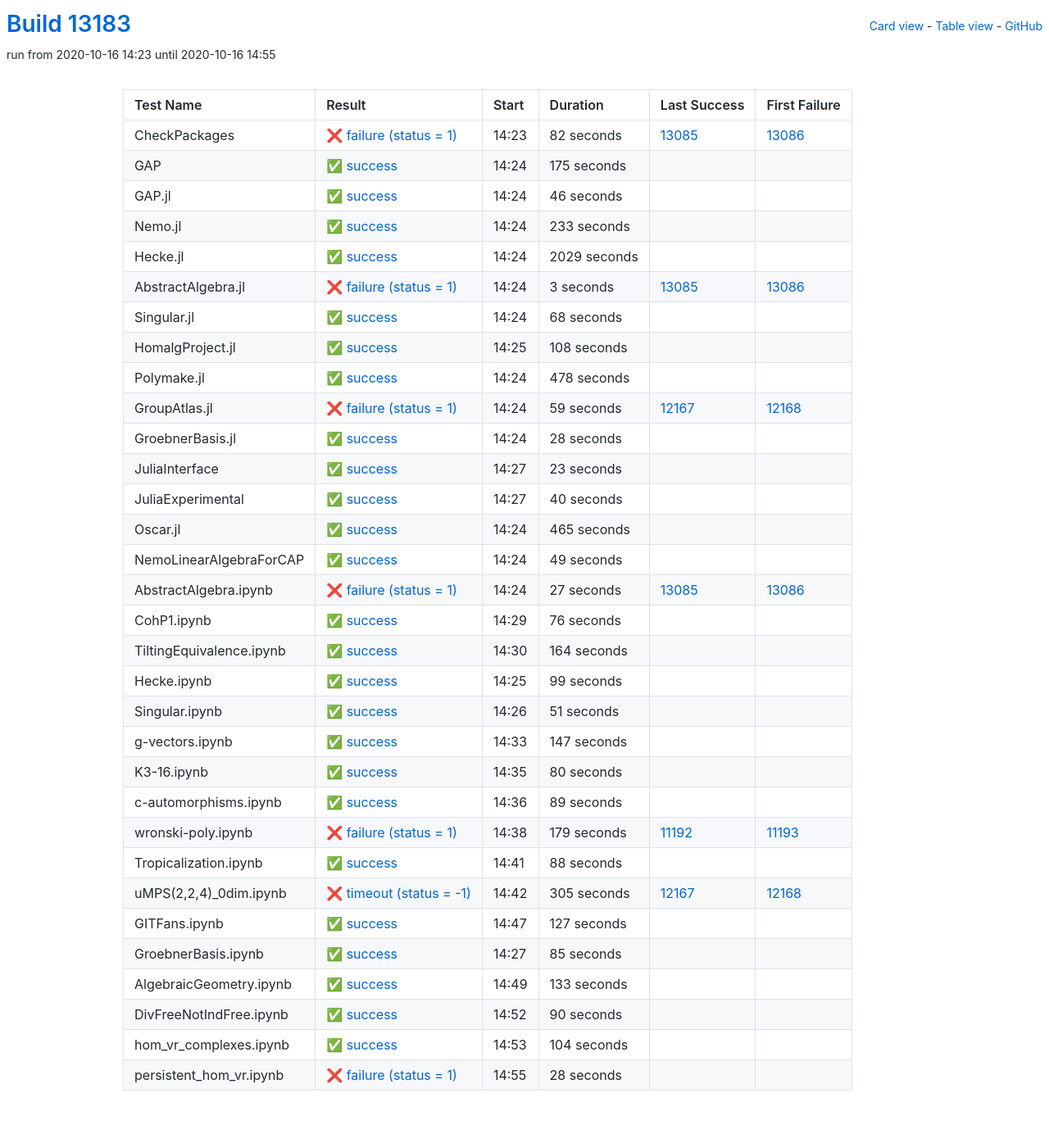
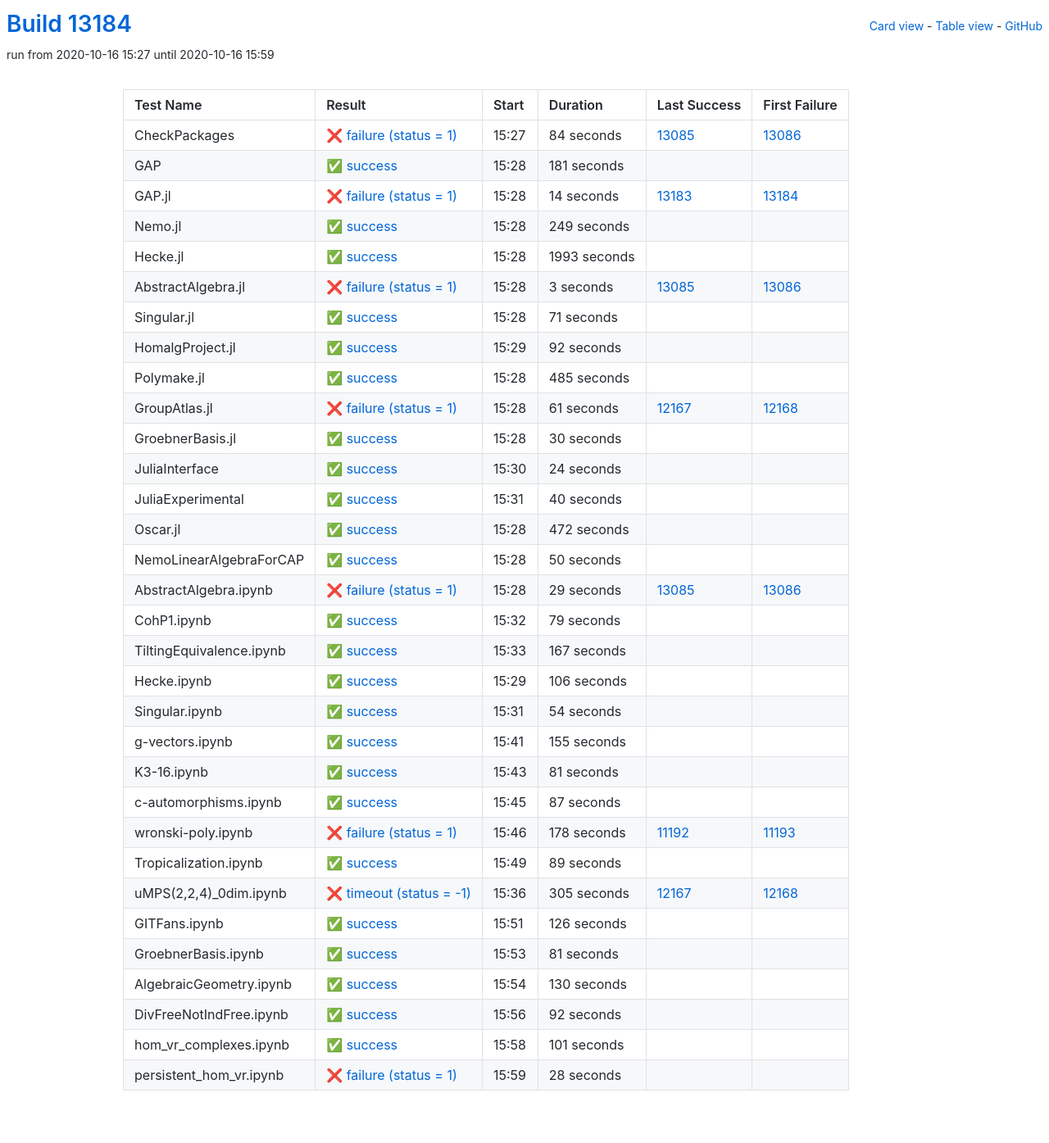
Before and after one commit to oscar-system/oscar-ci-status, a Jekyll site: the page built from table.html, in a window 1280 px wide. Shown: the whole page at 82% size. Built offline with Jekyll 4.4.1, drawn with Linux system fonts in a browser that asks for light colours.

Commit message:
Build #13184

```diff
--- a/_data/ci.yml
+++ b/_data/ci.yml
@@ -1,6 +1,6 @@
 ---
-build: 13183
-build_url: https://oscarci.mathematik.uni-kl.de/job/oscar/13183/
+build: 13184
+build_url: https://oscarci.mathematik.uni-kl.de/job/oscar/13184/
 job: oscar
 organization: oscar-system
 repo: oscar-ci-status
@@ -8,68 +8,68 @@ repourl: https://github.com/oscar-system/oscar-ci-status
 tests:
 - name: CheckPackages
   id: checkpackages
-  log: https://oscarci.mathematik.uni-kl.de/job/oscar/13183/artifact/logs/build-13183/CheckPackages.log
-  start: 2020-10-16 14:23
+  log: https://oscarci.mathematik.uni-kl.de/job/oscar/13184/artifact/logs/build-13184/CheckPackages.log
+  start: 2020-10-16 15:27
   success: false
   exitcode: 1
   status: failure
-  duration: 82
+  duration: 84
   last_success: 13085
   last_success_url: https://oscarci.mathematik.uni-kl.de/job/oscar/13085/
   first_failure: 13086
   first_failure_url: https://oscarci.mathematik.uni-kl.de/job/oscar/13086/
 - name: GAP
   id: gap
-  log: https://oscarci.mathematik.uni-kl.de/job/oscar/13183/artifact/logs/build-13183/GAP.log
-  start: 2020-10-16 14:24
+  log: https://oscarci.mathematik.uni-kl.de/job/oscar/13184/artifact/logs/build-13184/GAP.log
+  start: 2020-10-16 15:28
   success: true
   exitcode: 0
   status: success
-  duration: 175
+  duration: 181
   last_success: false
   last_success_url:
   first_failure: false
   first_failure_url:
 - name: GAP.jl
   id: gap-jl
-  log: https://oscarci.mathematik.uni-kl.de/job/oscar/13183/artifact/logs/build-13183/GAP.jl.log
-  start: 2020-10-16 14:24
+  log: https://oscarci.mathematik.uni-kl.de/job/oscar/13184/artifact/logs/build-13184/GAP.jl.log
+  start: 2020-10-16 15:28
+  success: false
+  exitcode: 1
+  status: failure
+  duration: 14
+  last_success: 13183
+  last_success_url: https://oscarci.mathematik.uni-kl.de/job/oscar/13183/
+  first_failure: 13184
+  first_failure_url: https://oscarci.mathematik.uni-kl.de/job/oscar/13184/
+- name: Nemo.jl
+  id: nemo-jl
+  log: https://oscarci.mathematik.uni-kl.de/job/oscar/13184/artifact/logs/build-13184/Nemo.jl.log
+  start: 2020-10-16 15:28
   success: true
   exitcode: 0
   status: success
-  duration: 46
-  last_success: false
-  last_success_url:
-  first_failure: false
-  first_failure_url:
-- name: Nemo.jl
-  id: nemo-jl
-  log: https://oscarci.mathematik.uni-kl.de/job/oscar/13183/artifact/logs/build-13183/Nemo.jl.log
-  start: 2020-10-16 14:24
-  success: true
-  exitcode: 0
-  status: success
-  duration: 233
+  duration: 249
   last_success: false
   last_success_url:
   first_failure: false
   first_failure_url:
 - name: Hecke.jl
   id: hecke-jl
-  log: https://oscarci.mathematik.uni-kl.de/job/oscar/13183/artifact/logs/build-13183/Hecke.jl.log
-  start: 2020-10-16 14:24
+  log: https://oscarci.mathematik.uni-kl.de/job/oscar/13184/artifact/logs/build-13184/Hecke.jl.log
+  start: 2020-10-16 15:28
   success: true
   exitcode: 0
   status: success
-  duration: 2029
+  duration: 1993
   last_success: false
   last_success_url:
   first_failure: false
   first_failure_url:
 - name: AbstractAlgebra.jl
   id: abstractalgebra-jl
-  log: https://oscarci.mathematik.uni-kl.de/job/oscar/13183/artifact/logs/build-13183/AbstractAlgebra.jl.log
-  start: 2020-10-16 14:24
+  log: https://oscarci.mathematik.uni-kl.de/job/oscar/13184/artifact/logs/build-13184/AbstractAlgebra.jl.log
+  start: 2020-10-16 15:28
   success: false
   exitcode: 1
   status: failure
@@ -80,80 +80,80 @@ tests:
   first_failure_url: https://oscarci.mathematik.uni-kl.de/job/oscar/13086/
 - name: Singular.jl
   id: singular-jl
-  log: https://oscarci.mathematik.uni-kl.de/job/oscar/13183/artifact/logs/build-13183/Singular.jl.log
-  start: 2020-10-16 14:24
+  log: https://oscarci.mathematik.uni-kl.de/job/oscar/13184/artifact/logs/build-13184/Singular.jl.log
+  start: 2020-10-16 15:28
   success: true
   exitcode: 0
   status: success
-  duration: 68
+  duration: 71
   last_success: false
   last_success_url:
   first_failure: false
   first_failure_url:
 - name: HomalgProject.jl
   id: homalgproject-jl
-  log: https://oscarci.mathematik.uni-kl.de/job/oscar/13183/artifact/logs/build-13183/HomalgProject.jl.log
-  start: 2020-10-16 14:25
+  log: https://oscarci.mathematik.uni-kl.de/job/oscar/13184/artifact/logs/build-13184/HomalgProject.jl.log
+  start: 2020-10-16 15:29
   success: true
   exitcode: 0
   status: success
-  duration: 108
+  duration: 92
   last_success: false
   last_success_url:
   first_failure: false
   first_failure_url:
 - name: Polymake.jl
   id: polymake-jl
-  log: https://oscarci.mathematik.uni-kl.de/job/oscar/13183/artifact/logs/build-13183/Polymake.jl.log
-  start: 2020-10-16 14:24
+  log: https://oscarci.mathematik.uni-kl.de/job/oscar/13184/artifact/logs/build-13184/Polymake.jl.log
+  start: 2020-10-16 15:28
   success: true
   exitcode: 0
   status: success
-  duration: 478
+  duration: 485
   last_success: false
   last_success_url:
   first_failure: false
   first_failure_url:
 - name: GroupAtlas.jl
   id: groupatlas-jl
-  log: https://oscarci.mathematik.uni-kl.de/job/oscar/13183/artifact/logs/build-13183/GroupAtlas.jl.log
-  start: 2020-10-16 14:24
+  log: https://oscarci.mathematik.uni-kl.de/job/oscar/13184/artifact/logs/build-13184/GroupAtlas.jl.log
+  start: 2020-10-16 15:28
   success: false
   exitcode: 1
   status: failure
-  duration: 59
+  duration: 61
   last_success: 12167
   last_success_url: https://oscarci.mathematik.uni-kl.de/job/oscar/12167/
   first_failure: 12168
   first_failure_url: https://oscarci.mathematik.uni-kl.de/job/oscar/12168/
 - name: GroebnerBasis.jl
   id: groebnerbasis-jl
-  log: https://oscarci.mathematik.uni-kl.de/job/oscar/13183/artifact/logs/build-13183/GroebnerBasis.jl.log
-  start: 2020-10-16 14:24
+  log: https://oscarci.mathematik.uni-kl.de/job/oscar/13184/artifact/logs/build-13184/GroebnerBasis.jl.log
+  start: 2020-10-16 15:28
   success: true
   exitcode: 0
   status: success
-  duration: 28
+  duration: 30
   last_success: false
   last_success_url:
   first_failure: false
   first_failure_url:
 - name: JuliaInterface
   id: juliainterface
-  log: https://oscarci.mathematik.uni-kl.de/job/oscar/13183/artifact/logs/build-13183/JuliaInterface.log
-  start: 2020-10-16 14:27
+  log: https://oscarci.mathematik.uni-kl.de/job/oscar/13184/artifact/logs/build-13184/JuliaInterface.log
+  start: 2020-10-16 15:30
   success: true
   exitcode: 0
   status: success
-  duration: 23
+  duration: 24
   last_success: false
   last_success_url:
   first_failure: false
   first_failure_url:
 - name: JuliaExperimental
   id: juliaexperimental
-  log: https://oscarci.mathematik.uni-kl.de/job/oscar/13183/artifact/logs/build-13183/JuliaExperimental.log
-  start: 2020-10-16 14:27
+  log: https://oscarci.mathematik.uni-kl.de/job/oscar/13184/artifact/logs/build-13184/JuliaExperimental.log
+  start: 2020-10-16 15:31
   success: true
   exitcode: 0
   status: success
@@ -164,116 +164,140 @@ tests:
   first_failure_url:
 - name: Oscar.jl
   id: oscar-jl
-  log: https://oscarci.mathematik.uni-kl.de/job/oscar/13183/artifact/logs/build-13183/Oscar.jl.log
-  start: 2020-10-16 14:24
+  log: https://oscarci.mathematik.uni-kl.de/job/oscar/13184/artifact/logs/build-13184/Oscar.jl.log
+  start: 2020-10-16 15:28
   success: true
   exitcode: 0
   status: success
-  duration: 465
+  duration: 472
   last_success: false
   last_success_url:
   first_failure: false
   first_failure_url:
 - name: NemoLinearAlgebraForCAP
   id: nemolinearalgebraforcap
-  log: https://oscarci.mathematik.uni-kl.de/job/oscar/13183/artifact/logs/build-13183/NemoLinearAlgebraForCAP.log
-  start: 2020-10-16 14:24
+  log: https://oscarci.mathematik.uni-kl.de/job/oscar/13184/artifact/logs/build-13184/NemoLinearAlgebraForCAP.log
+  start: 2020-10-16 15:28
   success: true
   exitcode: 0
   status: success
-  duration: 49
+  duration: 50
   last_success: false
   last_success_url:
   first_failure: false
   first_failure_url:
 - name: AbstractAlgebra.ipynb
   id: abstractalgebra-ipynb
-  log: https://oscarci.mathematik.uni-kl.de/job/oscar/13183/artifact/logs/build-13183/AbstractAlgebra.ipynb.log
-  start: 2020-10-16 14:24
+  log: https://oscarci.mathematik.uni-kl.de/job/oscar/13184/artifact/logs/build-13184/AbstractAlgebra.ipynb.log
+  start: 2020-10-16 15:28
   success: false
   exitcode: 1
   status: failure
-  duration: 27
+  duration: 29
   last_success: 13085
   last_success_url: https://oscarci.mathematik.uni-kl.de/job/oscar/13085/
   first_failure: 13086
   first_failure_url: https://oscarci.mathematik.uni-kl.de/job/oscar/13086/
 - name: CohP1.ipynb
   id: cohp1-ipynb
-  log: https://oscarci.mathematik.uni-kl.de/job/oscar/13183/artifact/logs/build-13183/CohP1.ipynb.log
-  start: 2020-10-16 14:29
+  log: https://oscarci.mathematik.uni-kl.de/job/oscar/13184/artifact/logs/build-13184/CohP1.ipynb.log
+  start: 2020-10-16 15:32
   success: true
   exitcode: 0
   status: success
-  duration: 76
+  duration: 79
   last_success: false
   last_success_url:
   first_failure: false
   first_failure_url:
 - name: TiltingEquivalence.ipynb
   id: tiltingequivalence-ipynb
-  log: https://oscarci.mathematik.uni-kl.de/job/oscar/13183/artifact/logs/build-13183/TiltingEquivalence.ipynb.log
-  start: 2020-10-16 14:30
+  log: https://oscarci.mathematik.uni-kl.de/job/oscar/13184/artifact/logs/build-13184/TiltingEquivalence.ipynb.log
+  start: 2020-10-16 15:33
   success: true
   exitcode: 0
   status: success
-  duration: 164
+  duration: 167
   last_success: false
   last_success_url:
   first_failure: false
   first_failure_url:
 - name: Hecke.ipynb
   id: hecke-ipynb
-  log: https://oscarci.mathematik.uni-kl.de/job/oscar/13183/artifact/logs/build-13183/Hecke.ipynb.log
-  start: 2020-10-16 14:25
+  log: https://oscarci.mathematik.uni-kl.de/job/oscar/13184/artifact/logs/build-13184/Hecke.ipynb.log
+  start: 2020-10-16 15:29
   success: true
   exitcode: 0
   status: success
-  duration: 99
+  duration: 106
   last_success: false
   last_success_url:
   first_failure: false
   first_failure_url:
 - name: Singular.ipynb
   id: singular-ipynb
-  log: https://oscarci.mathematik.uni-kl.de/job/oscar/13183/artifact/logs/build-13183/Singular.ipynb.log
-  start: 2020-10-16 14:26
+  log: https://oscarci.mathematik.uni-kl.de/job/oscar/13184/artifact/logs/build-13184/Singular.ipynb.log
+  start: 2020-10-16 15:31
   success: true
   exitcode: 0
   status: success
-  duration: 51
+  duration: 54
   last_success: false
   last_success_url:
   first_failure: false
   first_failure_url:
 - name: g-vectors.ipynb
   id: g-vectors-ipynb
-  log: https://oscarci.mathematik.uni-kl.de/job/oscar/13183/artifact/logs/build-13183/g-vectors.ipynb.log
-  start: 2020-10-16 14:33
+  log: https://oscarci.mathematik.uni-kl.de/job/oscar/13184/artifact/logs/build-13184/g-vectors.ipynb.log
+  start: 2020-10-16 15:41
   success: true
   exitcode: 0
   status: success
-  duration: 147
+  duration: 155
   last_success: false
   last_success_url:
   first_failure: false
   first_failure_url:
 - name: K3-16.ipynb
   id: k3-16-ipynb
-  log: https://oscarci.mathematik.uni-kl.de/job/oscar/13183/artifact/logs/build-13183/K3-16.ipynb.log
-  start: 2020-10-16 14:35
+  log: https://oscarci.mathematik.uni-kl.de/job/oscar/13184/artifact/logs/build-13184/K3-16.ipynb.log
+  start: 2020-10-16 15:43
   success: true
   exitcode: 0
   status: success
-  duration: 80
+  duration: 81
   last_success: false
   last_success_url:
   first_failure: false
   first_failure_url:
 - name: c-automorphisms.ipynb
   id: c-automorphisms-ipynb
-  log: https://oscarci.mathematik.uni-kl.de/job/oscar/13183/artifact/logs/build-13183/c-automorphisms.ipynb.log
-  start: 2020-10-16 14:36
+  log: https://oscarci.mathematik.uni-kl.de/job/oscar/13184/artifact/logs/build-13184/c-automorphisms.ipynb.log
+  start: 2020-10-16 15:45
+  success: true
+  exitcode: 0
+  status: success
+  duration: 87
+  last_success: false
+  last_success_url:
+  first_failure: false
+  first_failure_url:
+- name: wronski-poly.ipynb
+  id: wronski-poly-ipynb
+  log: https://oscarci.mathematik.uni-kl.de/job/oscar/13184/artifact/logs/build-13184/wronski-poly.ipynb.log
+  start: 2020-10-16 15:46
+  success: false
+  exitcode: 1
+  status: failure
+  duration: 178
+  last_success: 11192
+  last_success_url: https://oscarci.mathematik.uni-kl.de/job/oscar/11192/
+  first_failure: 11193
+  first_failure_url: https://oscarci.mathematik.uni-kl.de/job/oscar/11193/
+- name: Tropicalization.ipynb
+  id: tropicalization-ipynb
+  log: https://oscarci.mathematik.uni-kl.de/job/oscar/13184/artifact/logs/build-13184/Tropicalization.ipynb.log
+  start: 2020-10-16 15:49
   success: true
   exitcode: 0
   status: success
@@ -282,34 +306,10 @@ tests:
   last_success_url:
   first_failure: false
   first_failure_url:
-- name: wronski-poly.ipynb
-  id: wronski-poly-ipynb
-  log: https://oscarci.mathematik.uni-kl.de/job/oscar/13183/artifact/logs/build-13183/wronski-poly.ipynb.log
-  start: 2020-10-16 14:38
-  success: false
-  exitcode: 1
-  status: failure
-  duration: 179
-  last_success: 11192
-  last_success_url: https://oscarci.mathematik.uni-kl.de/job/oscar/11192/
-  first_failure: 11193
-  first_failure_url: https://oscarci.mathematik.uni-kl.de/job/oscar/11193/
-- name: Tropicalization.ipynb
-  id: tropicalization-ipynb
-  log: https://oscarci.mathematik.uni-kl.de/job/oscar/13183/artifact/logs/build-13183/Tropicalization.ipynb.log
-  start: 2020-10-16 14:41
-  success: true
-  exitcode: 0
-  status: success
-  duration: 88
-  last_success: false
-  last_success_url:
-  first_failure: false
-  first_failure_url:
 - name: uMPS(2,2,4)_0dim.ipynb
   id: umps-2-2-4-0dim-ipynb
-  log: https://oscarci.mathematik.uni-kl.de/job/oscar/13183/artifact/logs/build-13183/uMPS-2-2-4-_0dim.ipynb.log
-  start: 2020-10-16 14:42
+  log: https://oscarci.mathematik.uni-kl.de/job/oscar/13184/artifact/logs/build-13184/uMPS-2-2-4-_0dim.ipynb.log
+  start: 2020-10-16 15:36
   success: false
   exitcode: -1
   status: timeout
@@ -320,68 +320,68 @@ tests:
   first_failure_url: https://oscarci.mathematik.uni-kl.de/job/oscar/12168/
 - name: GITFans.ipynb
   id: gitfans-ipynb
-  log: https://oscarci.mathematik.uni-kl.de/job/oscar/13183/artifact/logs/build-13183/GITFans.ipynb.log
-  start: 2020-10-16 14:47
+  log: https://oscarci.mathematik.uni-kl.de/job/oscar/13184/artifact/logs/build-13184/GITFans.ipynb.log
+  start: 2020-10-16 15:51
   success: true
   exitcode: 0
   status: success
-  duration: 127
+  duration: 126
   last_success: false
   last_success_url:
   first_failure: false
   first_failure_url:
 - name: GroebnerBasis.ipynb
   id: groebnerbasis-ipynb
-  log: https://oscarci.mathematik.uni-kl.de/job/oscar/13183/artifact/logs/build-13183/GroebnerBasis.ipynb.log
-  start: 2020-10-16 14:27
+  log: https://oscarci.mathematik.uni-kl.de/job/oscar/13184/artifact/logs/build-13184/GroebnerBasis.ipynb.log
+  start: 2020-10-16 15:53
   success: true
   exitcode: 0
   status: success
-  duration: 85
+  duration: 81
   last_success: false
   last_success_url:
   first_failure: false
   first_failure_url:
 - name: AlgebraicGeometry.ipynb
   id: algebraicgeometry-ipynb
-  log: https://oscarci.mathematik.uni-kl.de/job/oscar/13183/artifact/logs/build-13183/AlgebraicGeometry.ipynb.log
-  start: 2020-10-16 14:49
+  log: https://oscarci.mathematik.uni-kl.de/job/oscar/13184/artifact/logs/build-13184/AlgebraicGeometry.ipynb.log
+  start: 2020-10-16 15:54
   success: true
   exitcode: 0
   status: success
-  duration: 133
+  duration: 130
   last_success: false
   last_success_url:
   first_failure: false
   first_failure_url:
 - name: DivFreeNotIndFree.ipynb
   id: divfreenotindfree-ipynb
-  log: https://oscarci.mathematik.uni-kl.de/job/oscar/13183/artifact/logs/build-13183/DivFreeNotIndFree.ipynb.log
-  start: 2020-10-16 14:52
+  log: https://oscarci.mathematik.uni-kl.de/job/oscar/13184/artifact/logs/build-13184/DivFreeNotIndFree.ipynb.log
+  start: 2020-10-16 15:56
   success: true
   exitcode: 0
   status: success
-  duration: 90
+  duration: 92
   last_success: false
   last_success_url:
   first_failure: false
   first_failure_url:
 - name: hom_vr_complexes.ipynb
   id: hom-vr-complexes-ipynb
-  log: https://oscarci.mathematik.uni-kl.de/job/oscar/13183/artifact/logs/build-13183/hom_vr_complexes.ipynb.log
-  start: 2020-10-16 14:53
+  log: https://oscarci.mathematik.uni-kl.de/job/oscar/13184/artifact/logs/build-13184/hom_vr_complexes.ipynb.log
+  start: 2020-10-16 15:58
   success: true
   exitcode: 0
   status: success
-  duration: 104
+  duration: 101
   last_success: false
   last_success_url:
   first_failure: false
   first_failure_url:
 - name: persistent_hom_vr.ipynb
   id: persistent-hom-vr-ipynb
-  log: https://oscarci.mathematik.uni-kl.de/job/oscar/13183/artifact/logs/build-13183/persistent_hom_vr.ipynb.log
-  start: 2020-10-16 14:55
+  log: https://oscarci.mathematik.uni-kl.de/job/oscar/13184/artifact/logs/build-13184/persistent_hom_vr.ipynb.log
+  start: 2020-10-16 15:59
   success: false
   exitcode: 1
   status: failure
```
Also changed, not shown: README.md.
